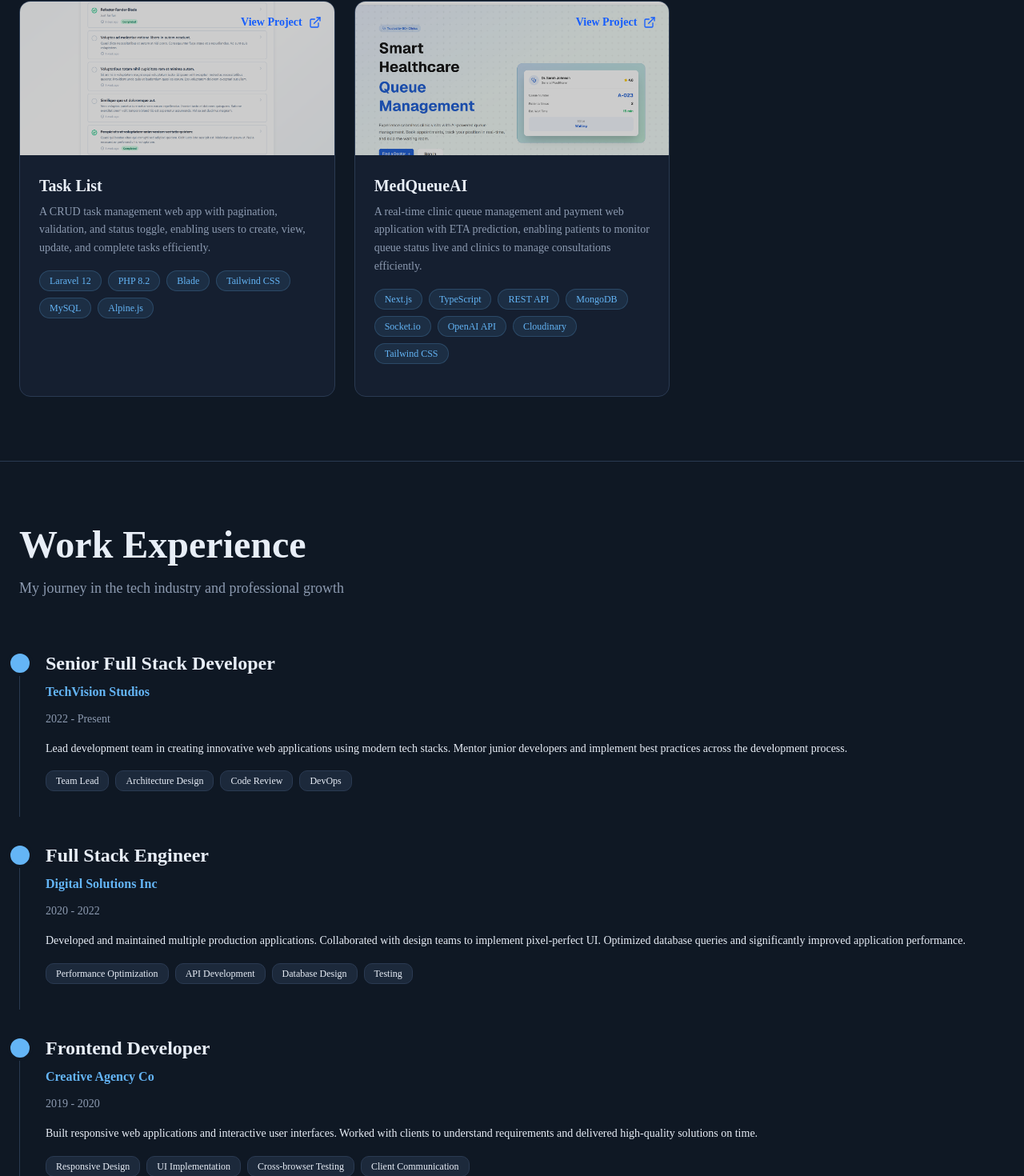
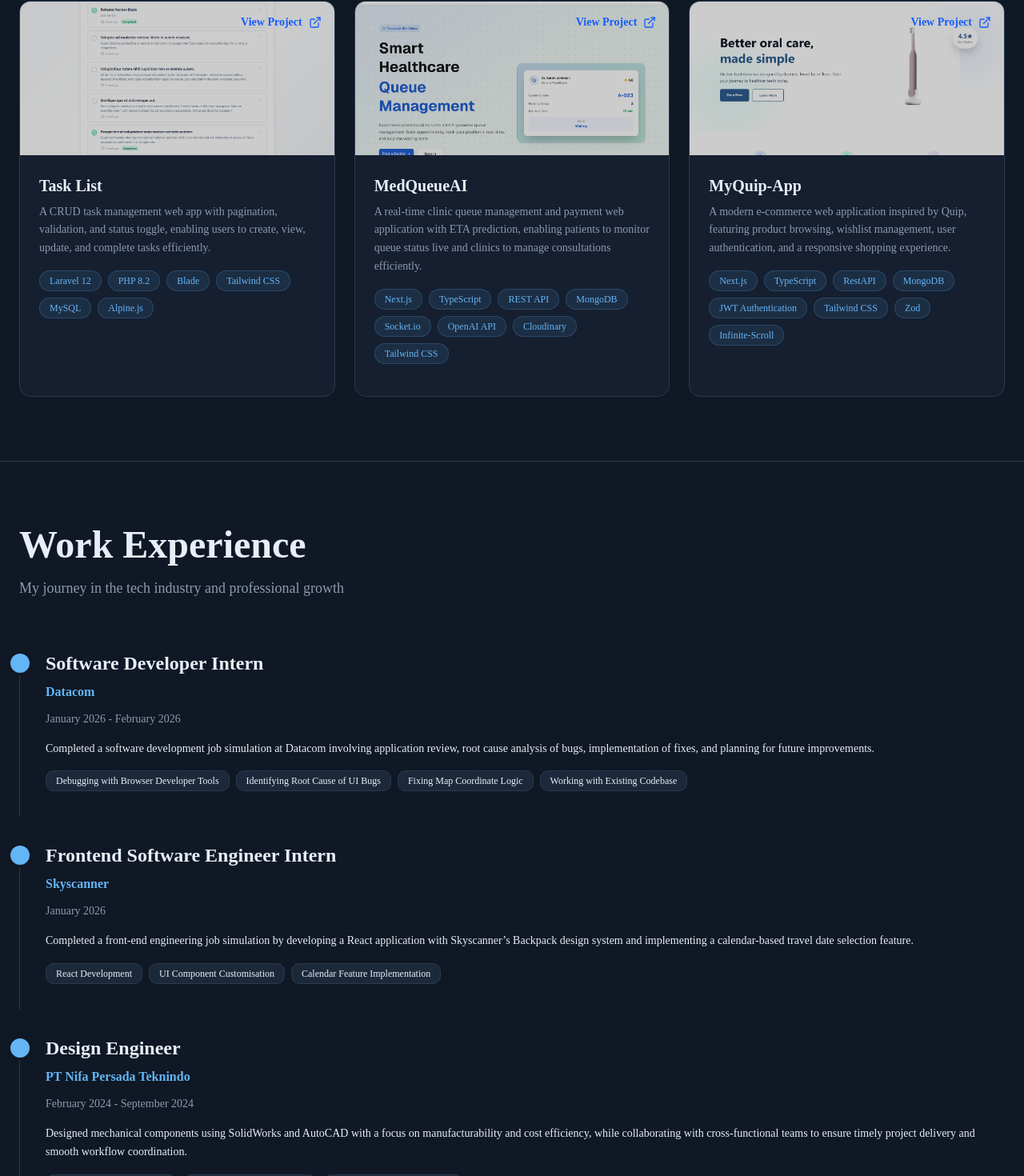
Before and after one commit to iqbalmudzakky/portofolio, a Next.js app in the folder app-portfolio-web/: page / in a window 1280 px wide. Shown: the part 991-2461 px from the top of the page at 80% size. Built offline with nearby package versions, Linux system fonts and the light colour scheme.

Commit message:
Add MyQuip-App project details and update portfolio information; rename project and add new image

```diff
--- a/app-portfolio-web/app/page.tsx
+++ b/app-portfolio-web/app/page.tsx
@@ -48,44 +48,65 @@ export default function Portfolio() {
       image: "./medqueue-ai.png",
       link: "https://medqueue-navy.vercel.app/",
     },
+    {
+      id: 3,
+      title: "MyQuip-App",
+      description:
+        "A modern e-commerce web application inspired by Quip, featuring product browsing, wishlist management, user authentication, and a responsive shopping experience.",
+      tech: [
+        "Next.js",
+        "TypeScript",
+        "RestAPI",
+        "MongoDB",
+        "JWT Authentication",
+        "Tailwind CSS",
+        "Zod",
+        "Infinite-Scroll",
+      ],
+      image: "./myquip.png",
+      link: "https://myquip-app.vercel.app/",
+    },
   ];
 
   const experiences = [
     {
       id: 1,
-      position: "Senior Full Stack Developer",
-      company: "TechVision Studios",
-      duration: "2022 - Present",
+      position: "Software Developer Intern",
+      company: "Datacom",
+      duration: "January 2026 - February 2026",
       description:
-        "Lead development team in creating innovative web applications using modern tech stacks. Mentor junior developers and implement best practices across the development process.",
-      highlights: ["Team Lead", "Architecture Design", "Code Review", "DevOps"],
+        "Completed a software development job simulation at Datacom involving application review, root cause analysis of bugs, implementation of fixes, and planning for future improvements.",
+      highlights: [
+        "Debugging with Browser Developer Tools",
+        "Identifying Root Cause of UI Bugs",
+        "Fixing Map Coordinate Logic",
+        "Working with Existing Codebase",
+      ],
     },
     {
       id: 2,
-      position: "Full Stack Engineer",
-      company: "Digital Solutions Inc",
-      duration: "2020 - 2022",
+      position: "Frontend Software Engineer Intern",
+      company: "Skyscanner",
+      duration: "January 2026",
       description:
-        "Developed and maintained multiple production applications. Collaborated with design teams to implement pixel-perfect UI. Optimized database queries and significantly improved application performance.",
+        "Completed a front-end engineering job simulation by developing a React application with Skyscanner’s Backpack design system and implementing a calendar-based travel date selection feature.",
       highlights: [
-        "Performance Optimization",
-        "API Development",
-        "Database Design",
-        "Testing",
+        "React Development",
+        "UI Component Customisation",
+        "Calendar Feature Implementation",
       ],
     },
     {
       id: 3,
-      position: "Frontend Developer",
-      company: "Creative Agency Co",
-      duration: "2019 - 2020",
+      position: "Design Engineer",
+      company: "PT Nifa Persada Teknindo",
+      duration: "February 2024 - September 2024",
       description:
-        "Built responsive web applications and interactive user interfaces. Worked with clients to understand requirements and delivered high-quality solutions on time.",
+        "Designed mechanical components using SolidWorks and AutoCAD with a focus on manufacturability and cost efficiency, while collaborating with cross-functional teams to ensure timely project delivery and smooth workflow coordination.",
       highlights: [
-        "Responsive Design",
-        "UI Implementation",
-        "Cross-browser Testing",
-        "Client Communication",
+        "3D Modeling & 2D Drafting",
+        "Design for Manufacturability",
+        "Cross-functional Collaboration",
       ],
     },
   ];
@@ -96,7 +117,7 @@ export default function Portfolio() {
       <nav className="sticky top-0 z-50 border-b border-border bg-background/80 backdrop-blur-md">
         <div className="mx-auto max-w-7xl px-6 py-4 flex items-center justify-between">
           <div className="text-2xl font-bold bg-linear-to-r from-accent to-blue-400 bg-clip-text text-transparent">
-            Muhammad Iqbal Mudzakky
+            <a href="#">Muhammad Iqbal Mudzakky</a>
           </div>
           <div className="flex items-center gap-8">
             <a
@@ -295,9 +316,13 @@ export default function Portfolio() {
             I'm always interested in hearing about new projects and
             opportunities. Feel free to reach out!
           </p>
-          <button className="px-8 py-3 bg-accent text-accent-foreground rounded-lg font-semibold hover:bg-blue-400 transition-colors">
+          <a
+            href="https://wa.me/6285722203216"
+            target="_blank"
+            className="px-8 py-3 bg-accent text-accent-foreground rounded-lg font-semibold hover:bg-blue-400 transition-colors"
+          >
             Get In Touch
-          </button>
+          </a>
         </div>
       </section>
 
@@ -305,26 +330,22 @@ export default function Portfolio() {
       <footer className="mx-auto max-w-7xl px-6 py-12 border-t border-border">
         <div className="flex flex-col md:flex-row items-center justify-between gap-8">
           <div className="text-muted-foreground text-sm">
-            © 2024 Your Name. All rights reserved.
+            © 2025 Muhammad Iqbal Mudzakky. All rights reserved.
           </div>
           <div className="flex items-center gap-6">
             <a
-              href="#"
+              href="https://github.com/iqbalmudzakky"
+              target="_blank"
               className="text-muted-foreground hover:text-foreground transition-colors text-sm"
             >
-              GitHub
+              Github
             </a>
             <a
-              href="#"
+              href="https://www.linkedin.com/in/muhammad-iqbal-mudzakky-4b4829203/"
+              target="_blank"
               className="text-muted-foreground hover:text-foreground transition-colors text-sm"
             >
               LinkedIn
-            </a>
-            <a
-              href="#"
-              className="text-muted-foreground hover:text-foreground transition-colors text-sm"
-            >
-              Twitter
             </a>
           </div>
         </div>
--- a/app-portfolio-web/package.json
+++ b/app-portfolio-web/package.json
@@ -1,5 +1,5 @@
 {
-  "name": "my-v0-project",
+  "name": "my-portfolio-web",
   "version": "0.1.0",
   "private": true,
   "scripts": {
```
Also changed, not shown: app-portfolio-web/public/myquip.png (added).
